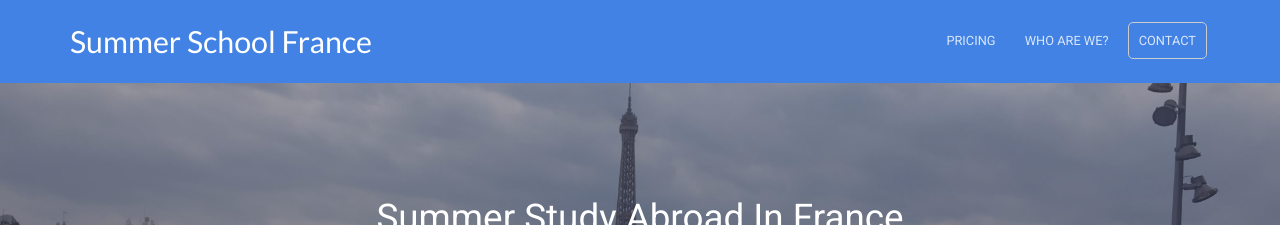
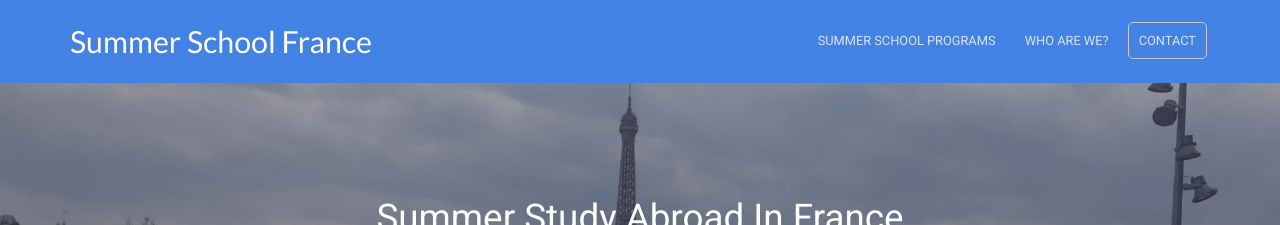
Before and after one commit to baritchie/project1, a Jekyll site: the page built from index.html, in a window 1280 px wide and 900 px high. Shown: the top 225 px of the window. Built offline with Jekyll 4.4.1, drawn with Linux system fonts in a browser that asks for light colours.

Commit message:
Updated '_data/navigation.yml' via CloudCannon

```diff
--- a/_data/navigation.yml
+++ b/_data/navigation.yml
@@ -1,5 +1,5 @@
-- name: Pricing
-  link: /pricing/
+- name: Summer School Programs
+  link: /summerschoolprograms/
   new_window: false
   highlight: false
 - name: Who Are We?
```
